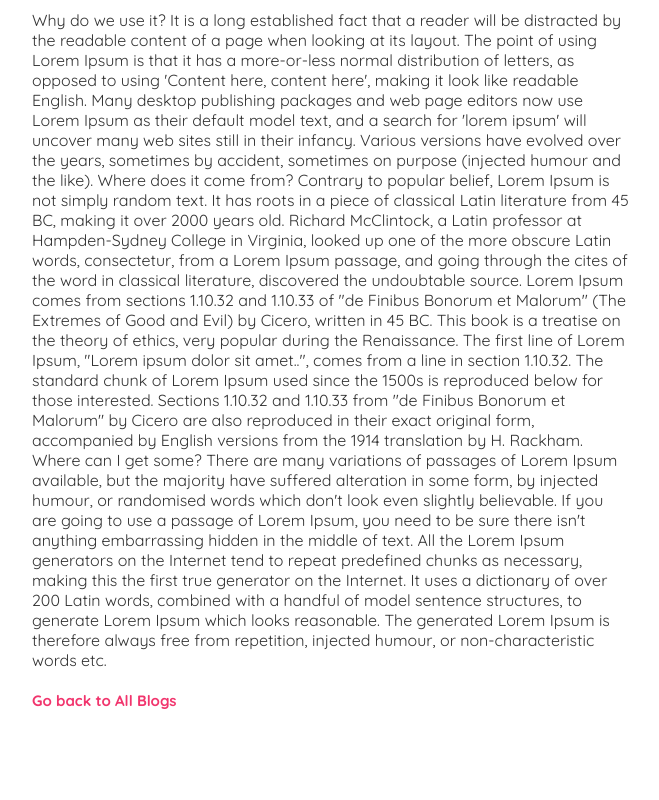
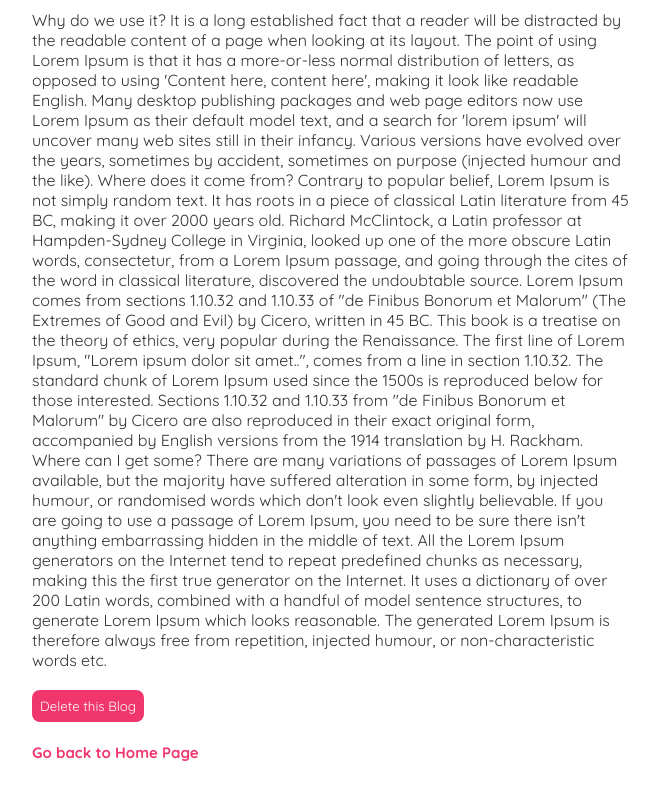
Before and after one commit to shashannkd/dojo-blog, a React (Create React App) app: page /blogs/1 in a window 1280 px wide. Shown: the part 198-998 px from the top of the page, without its empty margins (308-967 px from the left). Before the commit the page ends 968 px from the top, so only its background shows below. Built offline with nearby package versions, Linux system fonts and the light colour scheme; data requests are answered from the project's data file.

Commit message:
delete blog functionality

```diff
--- a/src/BlogDetails.js
+++ b/src/BlogDetails.js
@@ -1,10 +1,19 @@
-import { useParams } from "react-router-dom";
+import { useHistory, useParams } from "react-router-dom";
 import useFetch from "./useFetch";
 
 const BlogDetails = () => {
 
     const { id } = useParams();
     const { data: blog, isLoading, error } = useFetch('http://localhost:8000/blogs/' + id);
+    const history = useHistory()
+
+    const handleDelete = () => {
+        fetch("http://localhost:8000/blogs/" + blog.id, {
+            method: 'DELETE'
+        }).then(() => {
+            history.push('/');
+        })
+    }
 
     return (
         <div className="blog-details">
@@ -15,11 +24,14 @@ const BlogDetails = () => {
                     <h2>{blog.title}</h2>
                     <p>Written By {blog.author}</p>
                     <div>{blog.body}</div>
+                    <button onClick={handleDelete}>Delete this Blog</button>
+                    <div>
+                        <a id="go-to-home-page" href="/">
+                            Go back to Home Page
+                        </a>
+                    </div>
                 </article>
             )}
-            <a href="/">
-                Go back to All Blogs
-            </a>
         </div>);
 }
 
--- a/src/index.css
+++ b/src/index.css
@@ -67,15 +67,24 @@
   margin: 20px 0;
 }
 
-.blog-details a{
+.blog-details a#go-to-home-page{
   font-size: 15px;
   font-weight: 800;
   color: #f1356d;
-  margin-bottom: 10px;
+  margin: 10px 0 0 0;
   text-decoration: none;
 }
 .blog-details a:hover{
   text-decoration: underline;
+}
+
+.blog-details button {
+  background: #f1356d;
+  color: #fff;
+  border: 0;
+  padding: 8px;
+  border-radius: 8px;
+  cursor: pointer;
 }
 
 /* create new blog form */
```
